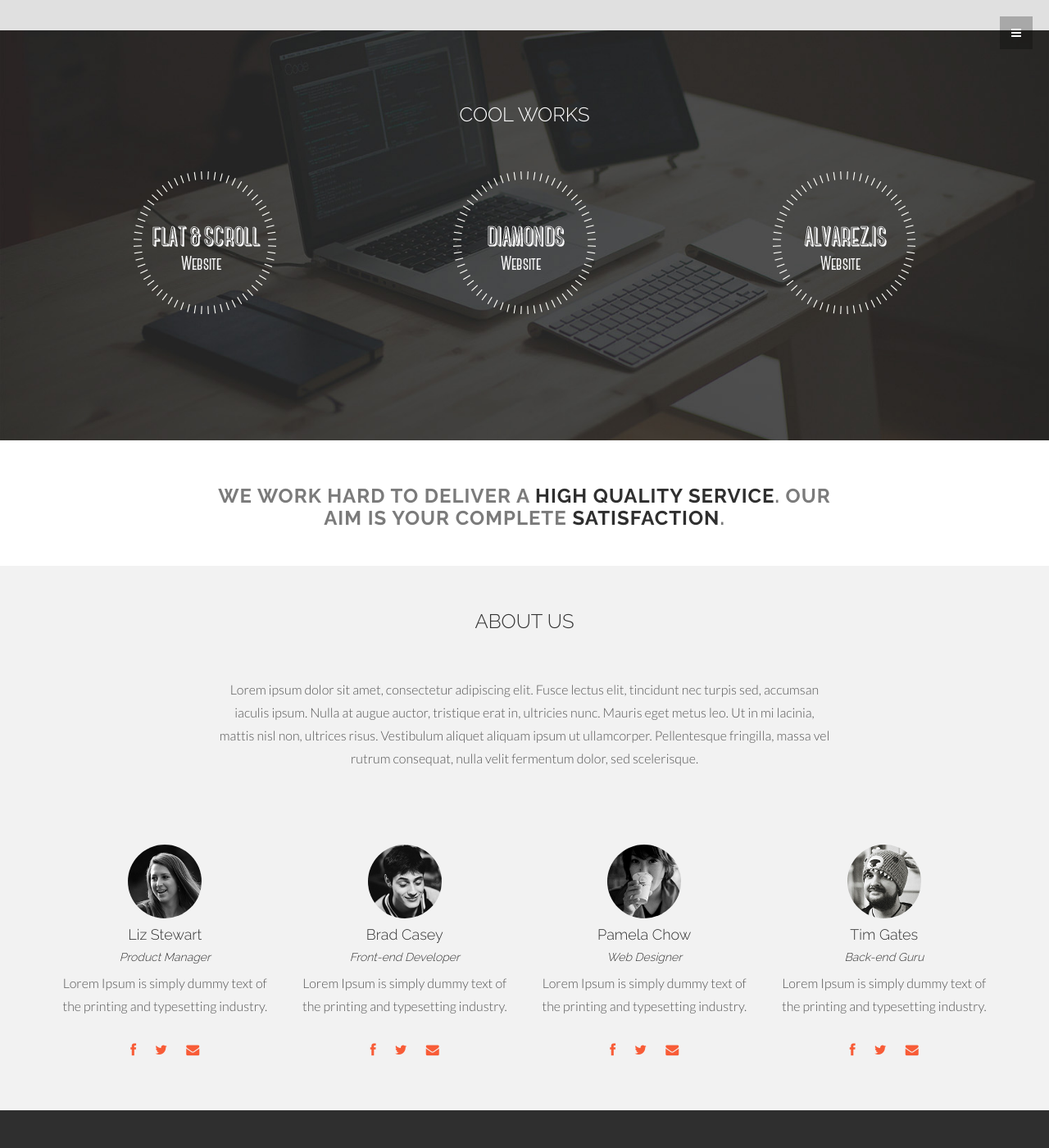
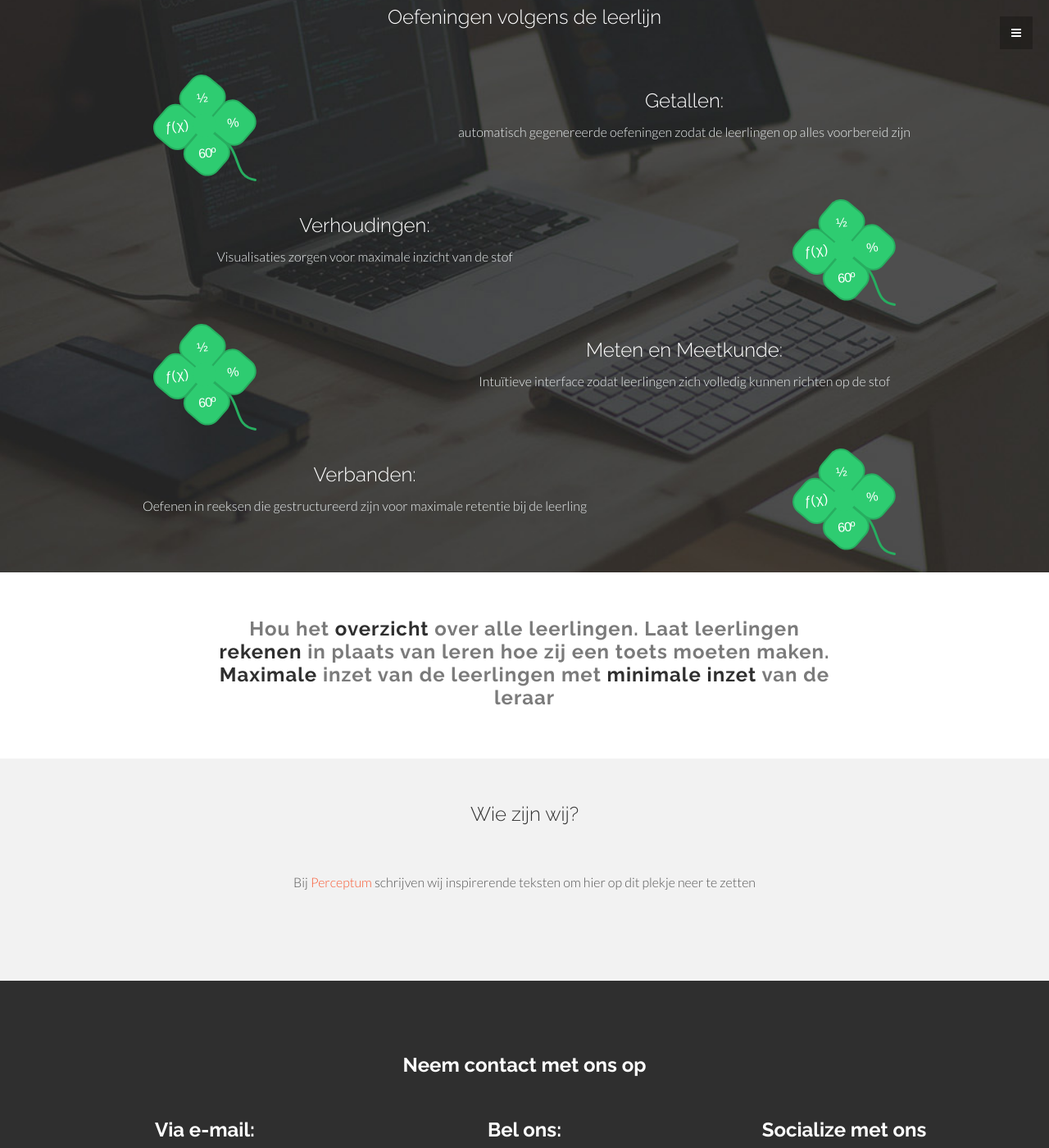
Before and after one commit to perceptum-github-transfer/verplichterekentoets, a Jekyll site: the page index.html, which Jekyll copies as it is, in a window 1280 px wide and 1400 px high, scrolled down 1935 px. Shown: the whole window at 82% size. Built offline with Jekyll 4.4.1, drawn with Linux system fonts in a browser that asks for light colours; Markdown is read by kramdown in place of the engine named in the settings; some of the changed text lies outside the part shown.

Commit message:
Hoop aangepast. Teksten voor domeinen. Rij feiten gemaakt. Linkjes voor site en social

```diff
--- a/index.html
+++ b/index.html
@@ -7,7 +7,7 @@
     <meta name="author" content="">
     <link rel="shortcut icon" href="assets/ico/favicon.png">
 
-    <title>Onassis - Bootstrap 3 Theme</title>
+    <title>Verplichte Rekentoets</title>
 
     <!-- Bootstrap core CSS -->
     <link href="assets/css/bootstrap.css" rel="stylesheet">
@@ -74,7 +74,7 @@
 		<div class="container">
 			<br>
 			<h1>De Rekentoets</h1>
-			<h2>Hij komt er aan! Ben jij wel voorbereid?</h2>
+			<h2>Hoe gaan wij ons hier op voorbereiden?</h2>
 			<div class="row">
 				<br>
 				<br>
@@ -112,7 +112,7 @@
 					<p>Oefenen op eigen tempo! In plaats van alle leerlingen alles even veel te laten oefenen, draait het bij ons om het zich meester maken van de stof.</p>
 				</div>
 				<div class="col-lg-3">
-					<canvas id="javascript" height="130" width="130"></canvas>
+					<canvas id="javascript" height="124" width="124"></canvas>
 					<script>
 						var data = [
 						{
@@ -157,50 +157,17 @@
 	<div id="dg">
 		<div class="container">
 			<div class="row">
-				<h3>SOME CHARTS</h3>
+				<h3>De feiten!</h3>
 				<br>
 				<br>
 				<div class="col-lg-4">
-
-
+					<h4> De rekentoets is verplicht vanaf het schooljaar 2014-2015</h4>
 				</div>
 				<div class="col-lg-4">
-					<canvas id="bootstrap" height="130" width="130"></canvas>
-					<br>
-					<h4>Bootstrap</h4>
-					<br>
-					<script>
-						var doughnutData = [
-								{
-									value: 90,
-									color:"#f85c37"
-								},
-								{
-									value : 10,
-									color : "#ecf0f1"
-								}
-							];
-							var myDoughnut = new Chart(document.getElementById("bootstrap").getContext("2d")).Doughnut(doughnutData);
-					</script>
+					<h4> Er is een groeiend leraren-tekort. Wie gaat de rekenles geven?</h4>
 				</div>
 				<div class="col-lg-4">
-					<canvas id="wordpress" height="130" width="130"></canvas>
-					<br>
-					<h4>Wordpress</h4>
-					<br>
-					<script>
-						var doughnutData = [
-								{
-									value: 55,
-									color:"#f85c37"
-								},
-								{
-									value : 45,
-									color : "#ecf0f1"
-								}
-							];
-							var myDoughnut = new Chart(document.getElementById("wordpress").getContext("2d")).Doughnut(doughnutData);
-					</script>
+					<h4> Online leren is tegenwoordig een must. Is uw school voorbereid om de toekomst van educatie?</h4>
 				</div>
 
 			</div>
@@ -211,18 +178,54 @@
 	<div id="portfoliowrap">
 		<div class="container">
 			<div class="row">
-				<h3>COOL WORKS</h3>
+				<h3>Oefeningen volgens de leerlijn</h3>
 				<br>
 				<br>
 				<div class="col-lg-4 port-space">
-					<a href="item.html"><img src="assets/img/work1.png"></a>
+					<a href="item.html"><img src="assets/img/logo_small.svg"></a>
 				</div>
+				<div class="col-lg-8 port-space">
+
+					<h3>Getallen:</h3>
+					<P><FONT COLOR="#ecf0f1">automatisch gegenereerde oefeningen zodat de leerlingen op alles voorbereid zijn</FONT></P>
+				</div>
+</div>
+<div class="row">
+
+				<div class="col-lg-8 port-space">
+					<h3>Verhoudingen:</h3>
+					 <P><FONT COLOR="#ecf0f1">Visualisaties zorgen voor maximale inzicht van de stof</FONT></P>
+				</div>
+				<div class="col-lg-4 port-space">
+					<a href="item.html"><img src="assets/img/logo_small.svg"></a>
+				</div>
+	</div>
+<div class="row">
+				<div class="col-lg-4 port-space">
+					<a href="item.html"><img src="assets/img/logo_small.svg"></a>
+				</div>
+				<div class="col-lg-8 port-space">
+					<h3>Meten en Meetkunde: </h3>
+					<P><FONT COLOR="#ecf0f1">Intuïtieve interface zodat leerlingen zich volledig kunnen richten op de stof</FONT></P>
+				</div>
+	</div>
+<div class="row">
+				<div class="col-lg-8 port-space">
+					<h3>Verbanden:</h3>
+					 <P><FONT COLOR="#ecf0f1">Oefenen in reeksen die gestructureerd zijn voor maximale retentie bij de leerling</FONT></P>
+				</div>
+				<div class="col-lg-4 port-space">
+					<a href="item.html"><img src="assets/img/logo_small.svg"></a>
+				</div>
+
+
+				<!--
 				<div class="col-lg-4 port-space">
 					<a href="item.html"><img src="assets/img/work2.png"></a>
 				</div>
 				<div class="col-lg-4 port-space">
 					<a href="item.html"><img src="assets/img/work3.png"></a>
-				</div>
+				</div>				-->
 			</div>
 		</div><!-- /container -->
 	</div><!-- /portfoliowrap -->
@@ -232,7 +235,9 @@
 		<div class="container">
 			<div class="row">
 				<div class="col-lg-8 col-lg-offset-2">
-				<h3>WE WORK HARD TO DELIVER A <bold>HIGH QUALITY SERVICE</bold>. OUR AIM IS YOUR COMPLETE <bold>SATISFACTION</bold>.
+				<h3>
+				<p>Hou het <bold>overzicht</bold> over alle leerlingen. Laat leerlingen <bold>rekenen</bold> in plaats van leren hoe zij een toets moeten maken.
+				<bold>Maximale</bold> inzet van de leerlingen met <bold>minimale inzet</bold> van de leraar
 				</h3>
 				</div>
 			</div>
@@ -244,67 +249,16 @@
 	<div id="g">
 		<div class="container">
 			<div class="row">
-				<h3>ABOUT US</h3>
+				<h3>Wie zijn wij?</h3>
 				<br>
 				<br>
 				<div class="col-lg-2"></div>
 				<div class="col-lg-8">
-				<p>Lorem ipsum dolor sit amet, consectetur adipiscing elit. Fusce lectus elit, tincidunt nec turpis sed, accumsan iaculis ipsum. Nulla at augue auctor, tristique erat in, ultricies nunc. Mauris eget metus leo. Ut in mi lacinia, mattis nisl non, ultrices risus. Vestibulum aliquet aliquam ipsum ut ullamcorper. Pellentesque fringilla, massa vel rutrum consequat, nulla velit fermentum dolor, sed scelerisque.</p>
+				<p>Bij <a href="http://www.perceptum.nl">Perceptum</a> schrijven wij inspirerende teksten om hier op dit plekje neer te zetten</p>
 				<br>
 				<br>
 				</div>
 				<div class="col-lg-2"></div>
-				<div class="col-lg-3 team">
-					<img class="img-circle" src="assets/img/team01.jpg" height="90" width="90">
-					<h4>Liz Stewart</h4>
-					<h5><i>Product Manager</i></h5>
-					<p>Lorem Ipsum is simply dummy text of the printing and typesetting industry.</p>
-					<p>
-						<a href="index.html#"><i class="icon-facebook"></i></a>
-						<a href="index.html#"><i class="icon-twitter"></i></a>
-						<a href="index.html#"><i class="icon-envelope"></i></a>
-
-					</p>
-				</div>
-
-				<div class="col-lg-3 team">
-					<img class="img-circle" src="assets/img/team02.jpg" height="90" width="90">
-					<h4>Brad Casey</h4>
-					<h5><i>Front-end Developer</i></h5>
-					<p>Lorem Ipsum is simply dummy text of the printing and typesetting industry.</p>
-					<p>
-						<a href="index.html#"><i class="icon-facebook"></i></a>
-						<a href="index.html#"><i class="icon-twitter"></i></a>
-						<a href="index.html#"><i class="icon-envelope"></i></a>
-
-					</p>
-				</div>
-
-				<div class="col-lg-3 team">
-					<img class="img-circle" src="assets/img/team03.jpg" height="90" width="90">
-					<h4>Pamela Chow</h4>
-					<h5><i>Web Designer</i></h5>
-					<p>Lorem Ipsum is simply dummy text of the printing and typesetting industry.</p>
-					<p>
-						<a href="index.html#"><i class="icon-facebook"></i></a>
-						<a href="index.html#"><i class="icon-twitter"></i></a>
-						<a href="index.html#"><i class="icon-envelope"></i></a>
-
-					</p>
-				</div>
-
-				<div class="col-lg-3 team">
-					<img class="img-circle" src="assets/img/team04.jpg" height="90" width="90">
-					<h4>Tim Gates</h4>
-					<h5><i>Back-end Guru</i></h5>
-					<p>Lorem Ipsum is simply dummy text of the printing and typesetting industry.</p>
-					<p>
-						<a href="index.html#"><i class="icon-facebook"></i></a>
-						<a href="index.html#"><i class="icon-twitter"></i></a>
-						<a href="index.html#"><i class="icon-envelope"></i></a>
-
-					</p>
-				</div>
 			</div>
 		</div><!-- /container -->
 	</div><!-- /g -->
@@ -314,26 +268,26 @@
 	<div id="f">
 		<div class="container">
 			<div class="row">
-					<h3><b>CONTACT US</b></h3>
+					<h3><b>Neem contact met ons op</b></h3>
 					<br>
 					<div class="col-lg-4">
-						<h3><b>Send Us A Message:</b></h3>
-						<h3>onassis@blacktie.co</h3>
+						<h3><b>Via e-mail:</b></h3>
+						<h3>info@perceptum.nl</h3>
 						<br>
 					</div>
 
 					<div class="col-lg-4">
-						<h3><b>Call Us:</b></h3>
+						<h3><b>Bel ons:</b></h3>
 						<h3>+55 3984-4389</h3>
 						<br>
 					</div>
 
 					<div class="col-lg-4">
-						<h3><b>We Are Social</b></h3>
+						<h3><b>Socialize met ons</b></h3>
 						<p>
-							<a href="index.html#"><i class="icon-facebook"></i></a>
-							<a href="index.html#"><i class="icon-twitter"></i></a>
-							<a href="index.html#"><i class="icon-envelope"></i></a>
+							<a href="https://nl-nl.facebook.com/perceptumnl#"><i class="icon-facebook"></i></a>
+							<a href="https://twitter.com/PerceptumNL#"><i class="icon-twitter"></i></a>
+							<a href="mailto:info@perceptum.nl#"><i class="icon-envelope"></i></a>
 						</p>
 						<br>
 					</div>
@@ -344,7 +298,7 @@
 
 	<div id="c">
 		<div class="container">
-			<p>Created by <a href="http://www.blacktie.co">BLACKTIE.CO</a></p>
+			<p>Een initiatief van <a href="http://www.perceptum.nl">Perceptum</a></p>
 
 		</div>
 	</div>
```
Also changed, not shown: assets/img/logo_small.svg.
